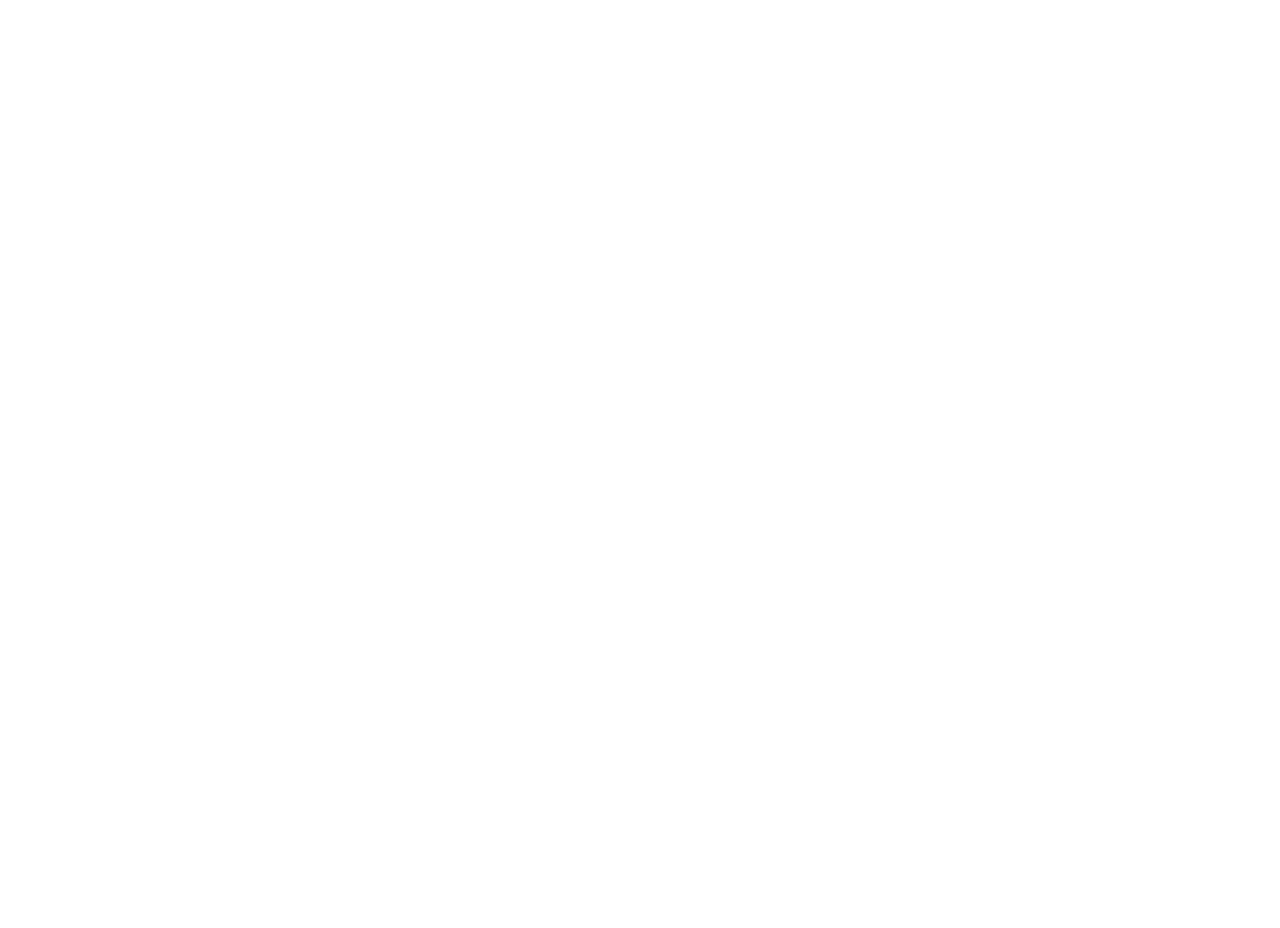
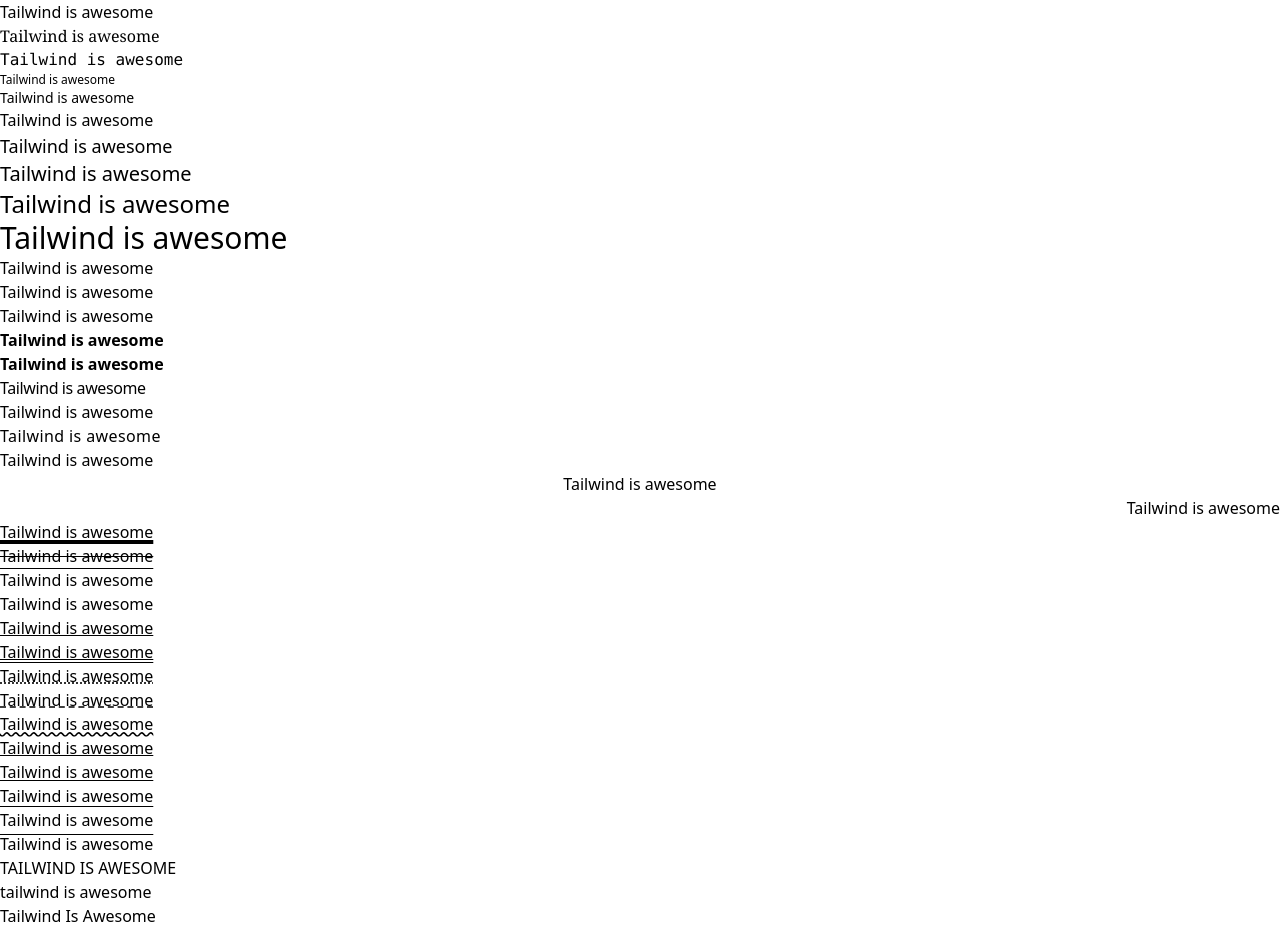
Before and after one commit to Roo-Git/tailwind-sandbox, a plain HTML site: page 04-typography/index.html in a window 1280 px wide. Before the commit the page ends 800 px from the top, so only its background shows below. Drawn offline with nearby package versions, Linux system fonts and the light colour scheme.

Commit message:
typography

```diff
--- a/04-typography/index.html
+++ b/04-typography/index.html
@@ -9,22 +9,63 @@
   </head>
   <body>
     <!-- Font Family -->
+    <div class="font-sans">Tailwind is awesome</div>
+    <div class="font-serif">Tailwind is awesome</div>
+    <div class="font-mono">Tailwind is awesome</div>
+
 
     <!-- Font Size -->
+    <div class="text-xs">Tailwind is awesome</div>
+    <div class="text-sm">Tailwind is awesome</div>
+    <div class="text-base">Tailwind is awesome</div>
+    <div class="text-lg">Tailwind is awesome</div>
+    <div class="text-xl">Tailwind is awesome</div>
+    <div class="text-2xl">Tailwind is awesome</div>
+    <div class="text-3xl">Tailwind is awesome</div>
+
 
     <!-- Font Weight -->
+    <p class="font-light">Tailwind is awesome</p>
+    <p class="font-normal">Tailwind is awesome</p>
+    <p class="font-medium">Tailwind is awesome</p>
+    <p class="font-semibold">Tailwind is awesome</p>
+    <p class="font-bold">Tailwind is awesome</p>
 
     <!-- Letter Spacing -->
+    <p class="tracking-tight">Tailwind is awesome</p>
+    <p class="tracking-normal">Tailwind is awesome</p>
+    <p class="tracking-wide">Tailwind is awesome</p>
 
     <!-- Text Alignment -->
+    <p class="text-left">Tailwind is awesome</p>
+    <p class="text-center">Tailwind is awesome</p>
+    <p class="text-right">Tailwind is awesome</p>
 
     <!-- Text Decoration -->
+    <p class="underline decoration-4">Tailwind is awesome</p>
+    <p class="line-through">Tailwind is awesome</p>
+    <p class="overline">Tailwind is awesome</p>
+    <p class="no-underline">Tailwind is awesome</p>
+
 
     <!-- Decoration Style -->
+    <p class="underline decoration-solid">Tailwind is awesome</p>
+    <p class="underline decoration-double">Tailwind is awesome</p>
+    <p class="underline decoration-dotted">Tailwind is awesome</p>
+    <p class="underline decoration-dashed">Tailwind is awesome</p>
+    <p class="underline decoration-wavy">Tailwind is awesome</p>
 
     <!-- Decoration Offset -->
+    <p class="underline underline-offset-1">Tailwind is awesome</p>
+    <p class="underline underline-offset-2">Tailwind is awesome</p>
+    <p class="underline underline-offset-4">Tailwind is awesome</p>
+    <p class="underline underline-offset-8">Tailwind is awesome</p>
 
     <!-- Text Transform -->
+    <p class="normal-case">Tailwind is awesome</p>
+    <p class="uppercase">Tailwind is awesome</p>
+    <p class="lowercase">Tailwind is awesome</p>
+    <p class="capitalize">Tailwind is awesome</p>
   </body>
 </html>
 
```
